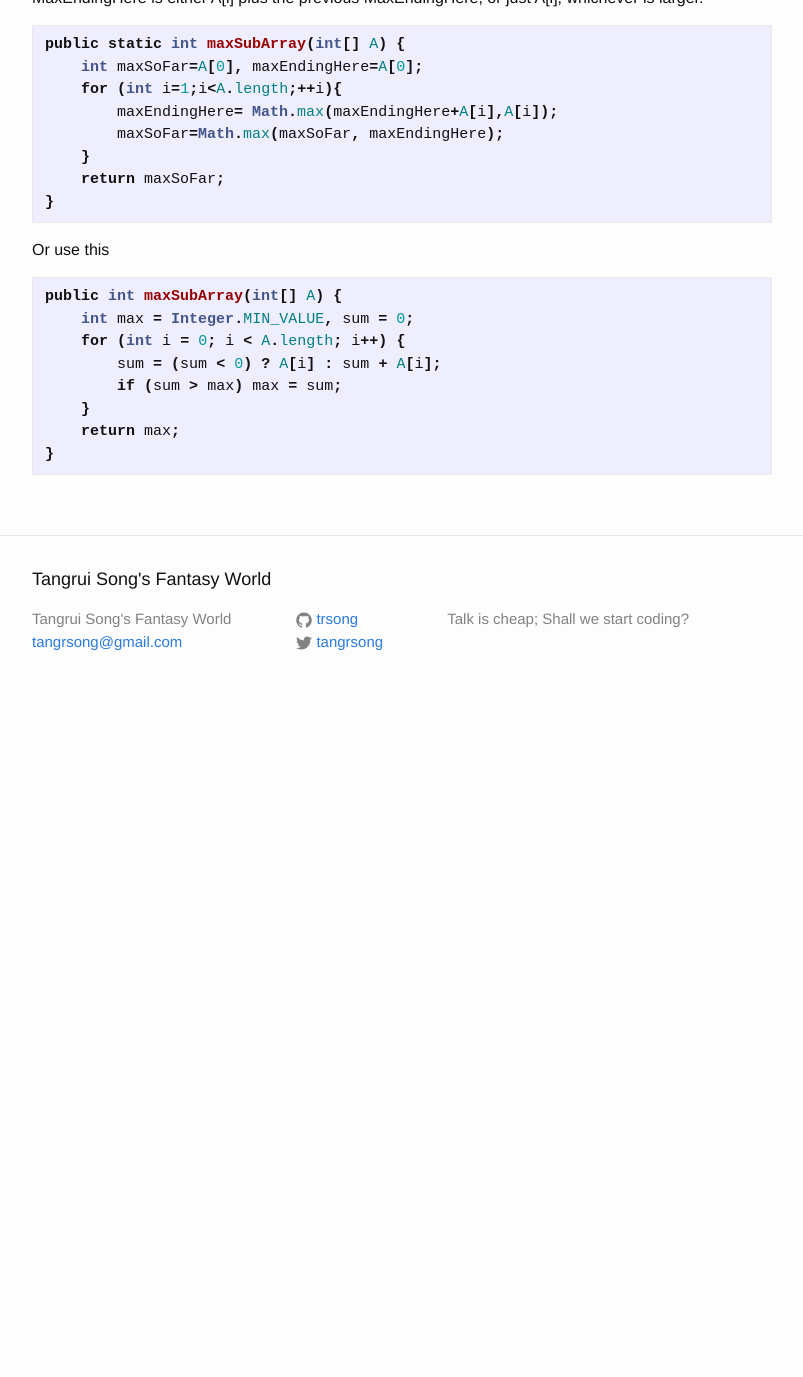
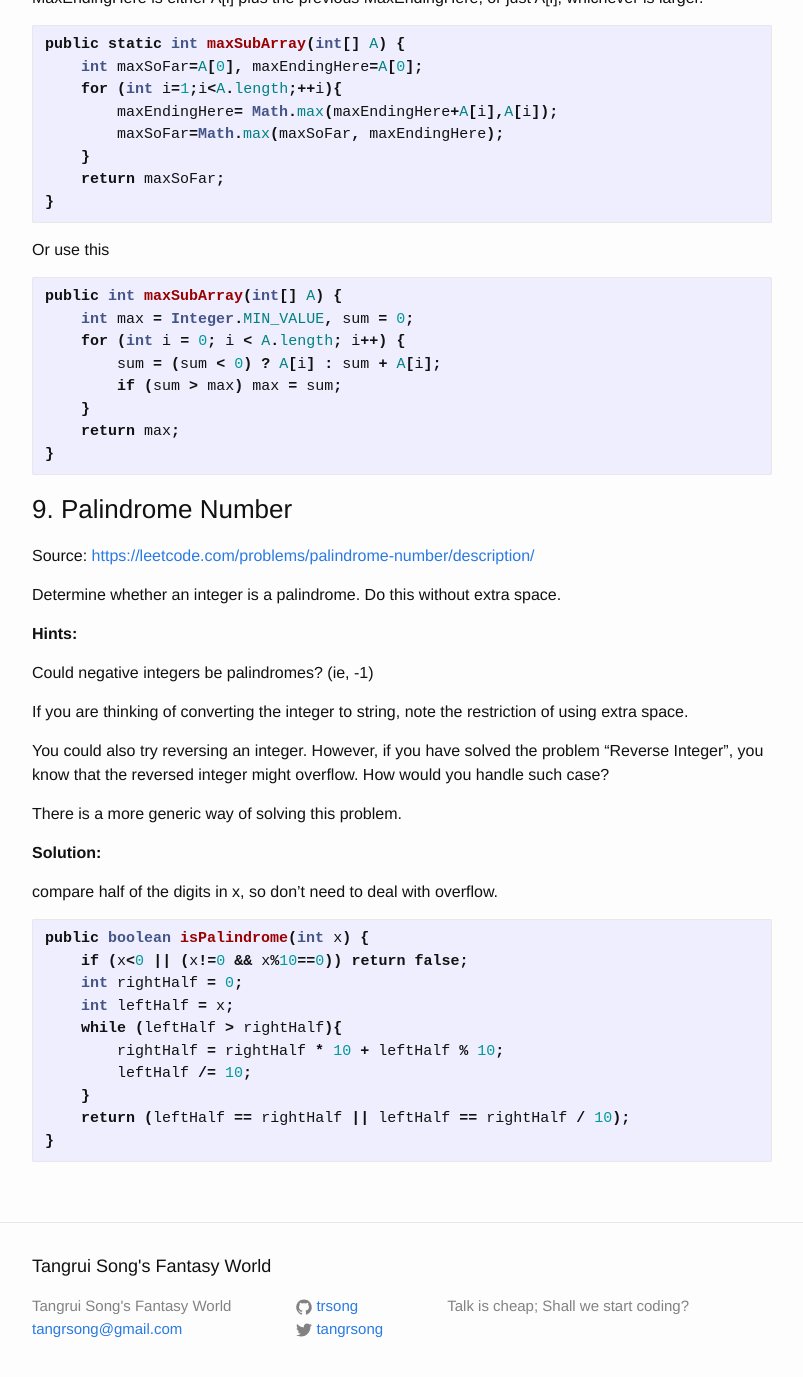
Before and after one commit to trsong/trsong.github.io, a Jekyll site: the page built from _posts/2017-11-08-LeetCodeEasy.markdown, in a window 1280 px wide and 1400 px high, scrolled down 3352 px. Shown: the top 1377 px of the window, without its empty margins (238-1041 px from the left). Built offline with Jekyll 4.4.1, drawn with Linux system fonts in a browser that asks for light colours; before the commit the page ends 4065 px from its top, so only the background shows below that.

Commit message:
Add LRUCache problem and number palindrome problem

````diff
--- a/_posts/2017-11-08-LeetCodeEasy.markdown
+++ b/_posts/2017-11-08-LeetCodeEasy.markdown
@@ -176,3 +176,36 @@ public int maxSubArray(int[] A) {
     return max;
 }
 ```
+
+### 9. Palindrome Number
+
+Source: [https://leetcode.com/problems/palindrome-number/description/](https://leetcode.com/problems/palindrome-number/description/)
+
+Determine whether an integer is a palindrome. Do this without extra space.
+
+**Hints:**
+
+Could negative integers be palindromes? (ie, -1)
+
+If you are thinking of converting the integer to string, note the restriction of using extra space.
+
+You could also try reversing an integer. However, if you have solved the problem "Reverse Integer", you know that the reversed integer might overflow. How would you handle such case?
+
+There is a more generic way of solving this problem.
+
+**Solution:**
+
+compare half of the digits in x, so don't need to deal with overflow.
+
+```java
+public boolean isPalindrome(int x) {
+    if (x<0 || (x!=0 && x%10==0)) return false;
+    int rightHalf = 0;
+    int leftHalf = x;
+    while (leftHalf > rightHalf){
+    	rightHalf = rightHalf * 10 + leftHalf % 10;
+    	leftHalf /= 10;
+    }
+    return (leftHalf == rightHalf || leftHalf == rightHalf / 10);
+}
+```
````
Also changed, not shown: _posts/2011-11-09-LeetcodeHard.md (added, +138 -0 lines).
